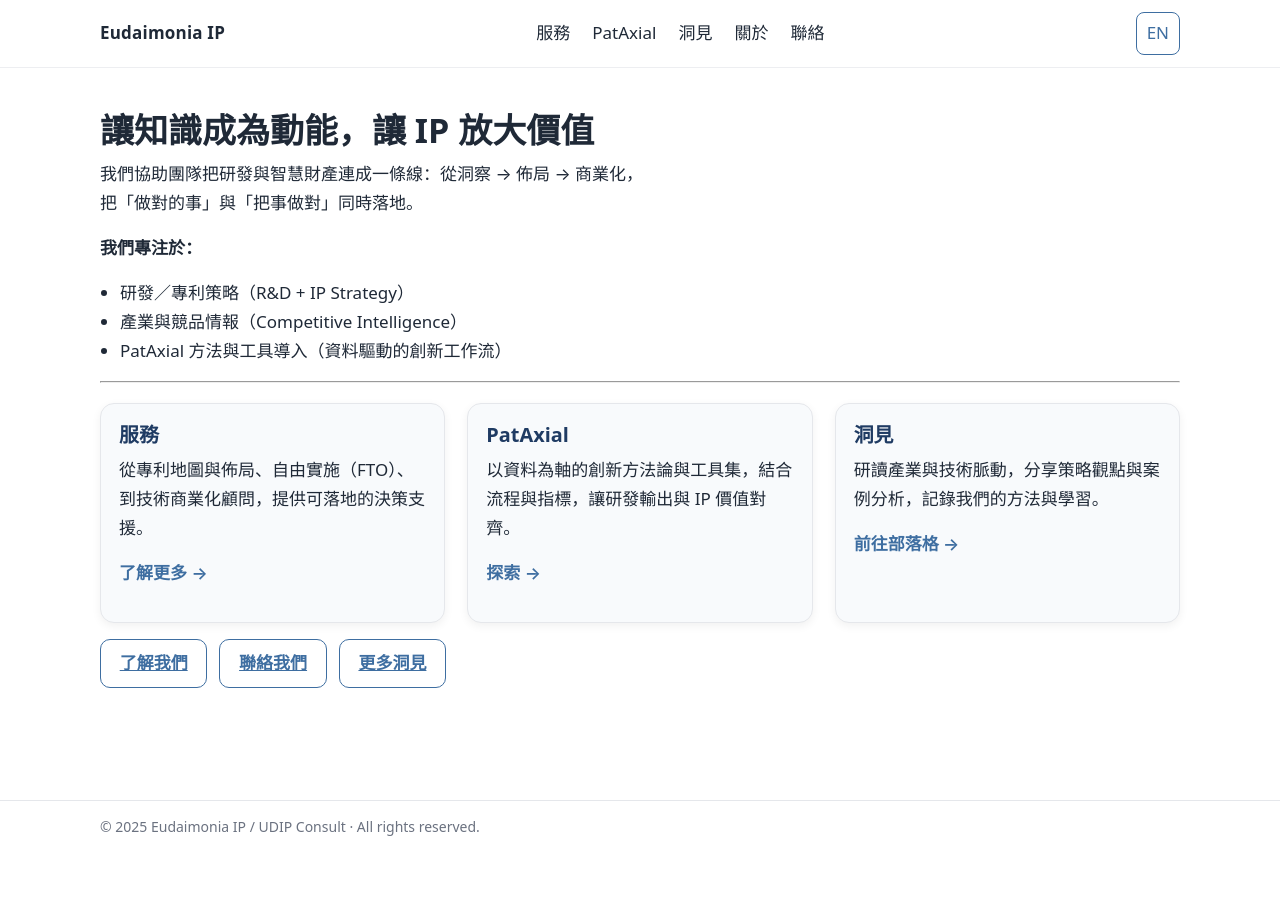
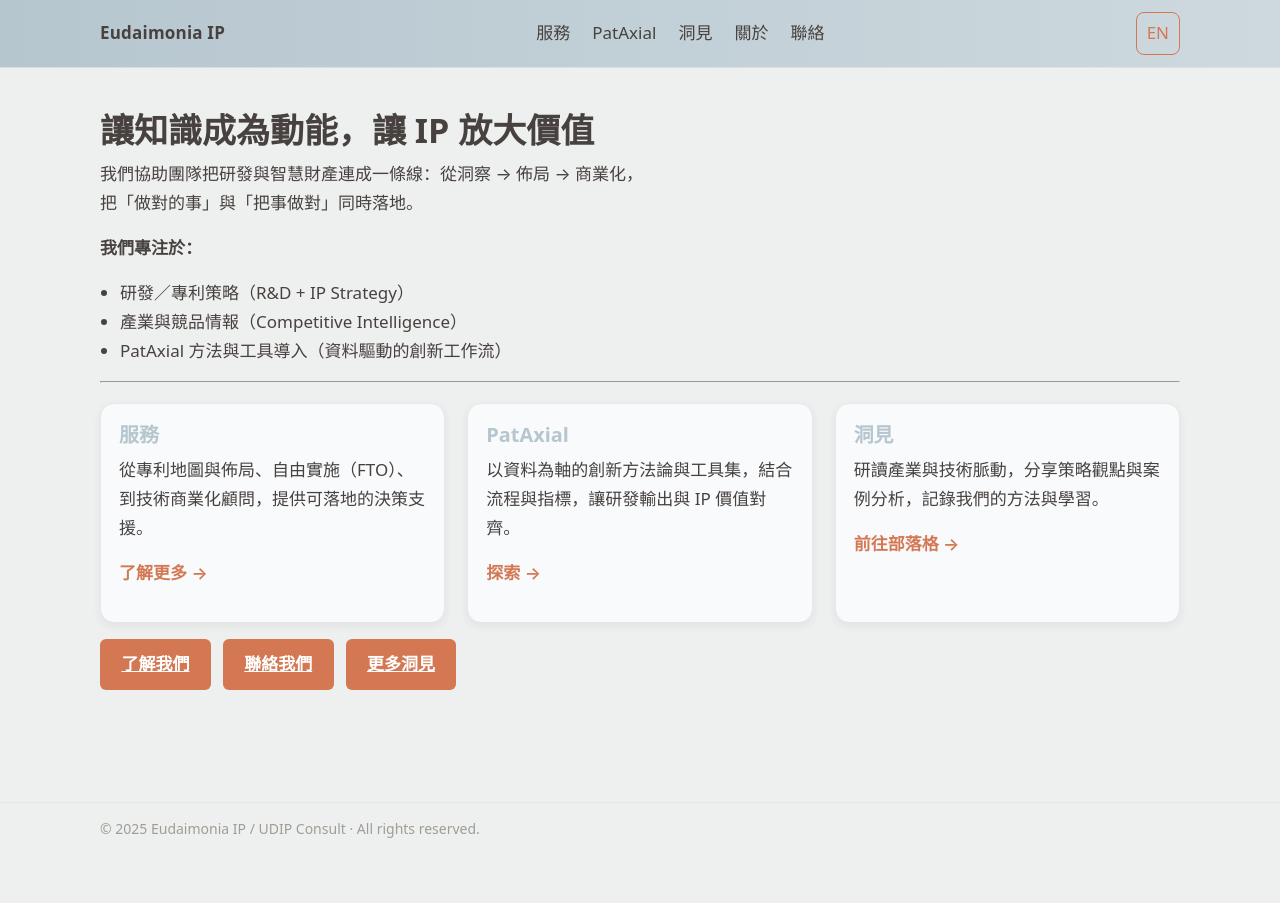
Before and after one commit to nuancenil/udipconsult, a Jekyll site: the page built from index.md, in a window 1280 px wide. Built offline with Jekyll 4.4.1, drawn with Linux system fonts in a browser that asks for light colours.

Commit message:
Brand palette override: adopt manual colors

```diff
--- a/assets/css/style.css
+++ b/assets/css/style.css
@@ -157,3 +157,43 @@
   .nav-links{ order:3; width:100%; justify-content:space-between; }
   .nav-lang{ order:2; margin-left:auto; }
 }
+
+/* === Brand palette override (append-only, do NOT delete above) === */
+:root {
+  --brand: #B6C6CF;   /* 主色（藍灰） */
+  --accent: #D47854;  /* 強調（珊瑚橘） */
+  --text: #47423F;    /* 文字深灰 */
+  --bg: #EEEFEF;      /* 背景淺灰 */
+  --muted: #A09D95;   /* 次要文字 */
+}
+
+/* 全站字色 / 背景：以新色取代 */
+body {
+  background-color: var(--bg);
+  color: var(--text);
+  font-family: "Noto Sans TC", "Forum", system-ui, -apple-system, BlinkMacSystemFont, "Segoe UI", Roboto, "Helvetica Neue", Arial, "Microsoft JhengHei", sans-serif;
+}
+
+/* 連結顏色以 accent 為主，hover 回 brand 作柔和反差 */
+a { color: var(--accent); }
+a:hover { color: var(--brand); }
+
+/* 導覽列：維持半透明，但用品牌漸層鋪底 */
+.site-nav {
+  background: linear-gradient(to right, var(--brand), #cdd9de);
+  color: var(--text);
+}
+
+/* 按鈕：以 accent 實心，hover 變 brand（會覆蓋先前的線框版） */
+.button, button {
+  background-color: var(--accent);
+  color: #fff;
+  border-radius: 6px;
+  padding: 0.6em 1.2em;
+  border: 1px solid transparent;
+}
+.button:hover, button:hover {
+  background-color: var(--brand);
+  color: #fff;
+  text-decoration: none;
+}
```
